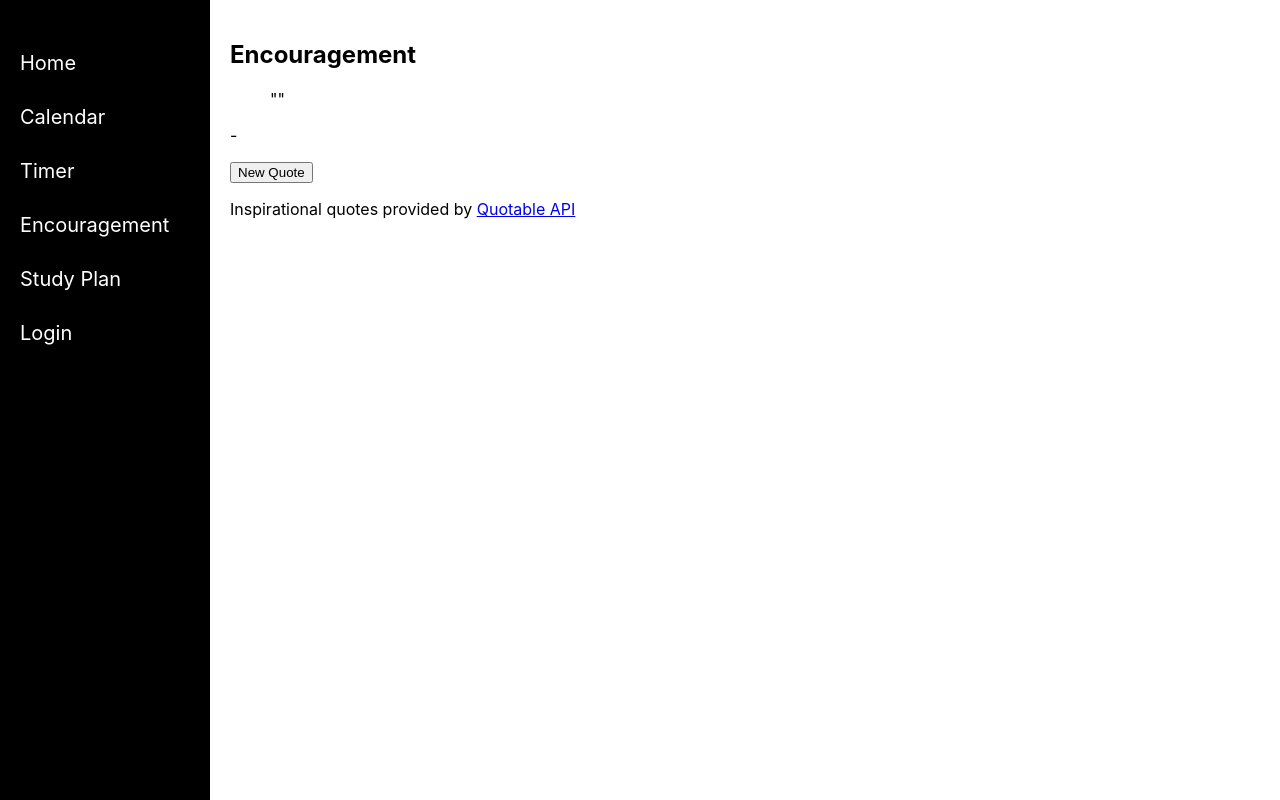
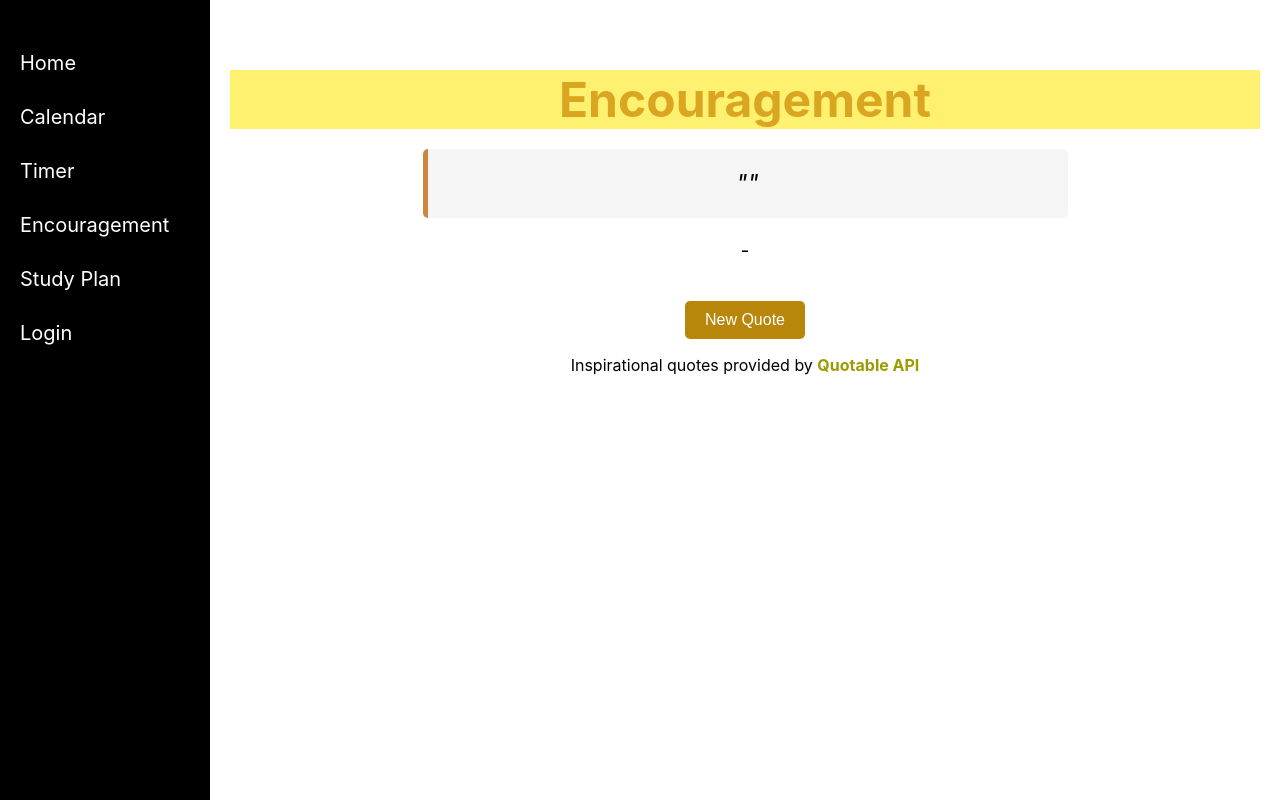
Before and after one commit to hannathomas68/Planner, a React (Create React App) app in the folder client/: page /encouragement in a window 1280 px wide. Built offline with nearby package versions, Linux system fonts and the light colour scheme; no server answers.

Commit message:
Encouragement styling

```diff
--- a/client/src/Pages/Encouragement.css
+++ b/client/src/Pages/Encouragement.css
@@ -0,0 +1,53 @@
+.encouragement {
+    text-align: center;
+    margin-top: 50px;
+}
+
+.encouragement h2 {
+    font-size: 3rem;
+    background-color: rgb(255, 241, 112);
+    color: goldenrod;
+    margin-bottom: 1rem;
+}
+
+.encouragement blockquote {
+    font-style: italic;
+    font-size: 1.5rem;
+    margin: 20px auto;
+    max-width: 600px;
+    padding: 20px;
+    border-left: 5px solid peru;
+    background-color: whitesmoke;
+    border-radius: 5px;
+}
+
+.author {
+    font-size: 1.2rem;
+    margin-top: 10px;
+}
+
+.encouragement button {
+    background-color: darkgoldenrod;
+    color: white;
+    font-size: 1rem;
+    padding: 10px 20px;
+    border: none;
+    border-radius: 5px;
+    cursor: pointer;
+    transition: background-color 0.3s;
+    margin-top: 20px;
+}
+
+.encouragement button:hover {
+    background-color: tan;
+}
+
+.encouragement a {
+    color: rgb(156, 156, 0);
+    text-decoration: none;
+    font-weight: bold;
+}
+
+.encouragement a:hover {
+    text-decoration: underline;
+}
--- a/client/src/Pages/Encouragement.js
+++ b/client/src/Pages/Encouragement.js
@@ -28,7 +28,7 @@ const Encouragement = () => {
         <div className="encouragement">
             <h2>Encouragement</h2>
             <blockquote>"{quote}"</blockquote>
-            <p>- {author}</p>
+            <p className="author">- {author}</p>
             <button onClick={fetchQuote}>New Quote</button>
             <p>Inspirational quotes provided by <a href="https://quotable.io/" target="_blank" rel="noopener noreferrer">Quotable API</a></p>
         </div>
--- a/client/src/Pages/Timer.css
+++ b/client/src/Pages/Timer.css
@@ -4,7 +4,7 @@
 }
 
 .timer h2 {
-    font-size: 50px;
+    font-size: 3rem;
     background-color: plum;
     color: purple;
 }
```
